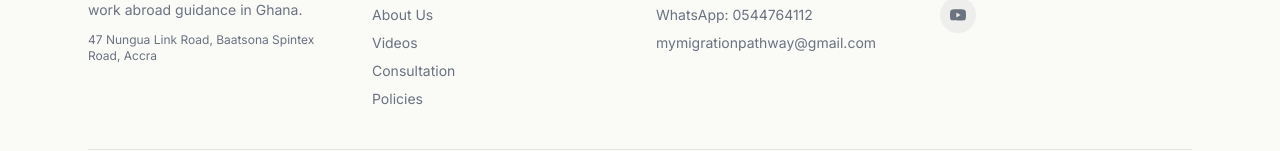
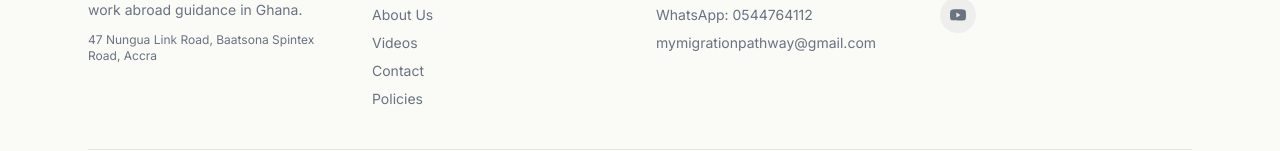
Before and after one commit to Feel-The-AGI/my-migration-pathway, a Next.js app: page / in a window 1280 px wide. Shown: the part 8504-8655 px from the top of the page. Built offline with nearby package versions, Linux system fonts and the light colour scheme; a web font is replaced by a local one.

Commit message:
Fix nav and footer links to route to actual pages instead of anchor sections

```diff
--- a/app/page.tsx
+++ b/app/page.tsx
@@ -115,11 +115,11 @@ export default function HomePage() {
           </Link>
           {/* Desktop Nav */}
           <div className="hidden items-center gap-5 lg:flex xl:gap-6">
-            <a href="#services" className="text-sm text-slate hover:text-charcoal">Services</a>
-            <a href="#destinations" className="text-sm text-slate hover:text-charcoal">Destinations</a>
-            <a href="#about" className="text-sm text-slate hover:text-charcoal">About</a>
+            <Link href="/services" className="text-sm text-slate hover:text-charcoal">Services</Link>
+            <Link href="/destinations" className="text-sm text-slate hover:text-charcoal">Destinations</Link>
+            <Link href="/about" className="text-sm text-slate hover:text-charcoal">About</Link>
             <a href="#videos" className="text-sm text-slate hover:text-charcoal">Videos</a>
-            <a href="#consultation" className="text-sm text-slate hover:text-charcoal">Contact</a>
+            <Link href="/contact" className="text-sm text-slate hover:text-charcoal">Contact</Link>
             <a href="#policies" className="text-sm text-slate hover:text-charcoal">Policies</a>
             <a
               href="https://whatsapp.com/channel/0029Vb8CWnkGU3BFQ3uq7W1H"
@@ -155,11 +155,11 @@ export default function HomePage() {
         {menuOpen && (
           <div className="border-t border-charcoal/10 bg-warmwhite px-4 pb-4 pt-2 lg:hidden sm:px-6">
             <div className="flex flex-col gap-1">
-              <a href="#services" onClick={() => setMenuOpen(false)} className="rounded-lg px-3 py-2.5 text-sm font-medium text-slate transition hover:bg-charcoal/5 hover:text-charcoal">Services</a>
-              <a href="#destinations" onClick={() => setMenuOpen(false)} className="rounded-lg px-3 py-2.5 text-sm font-medium text-slate transition hover:bg-charcoal/5 hover:text-charcoal">Destinations</a>
-              <a href="#about" onClick={() => setMenuOpen(false)} className="rounded-lg px-3 py-2.5 text-sm font-medium text-slate transition hover:bg-charcoal/5 hover:text-charcoal">About</a>
+              <Link href="/services" onClick={() => setMenuOpen(false)} className="rounded-lg px-3 py-2.5 text-sm font-medium text-slate transition hover:bg-charcoal/5 hover:text-charcoal">Services</Link>
+              <Link href="/destinations" onClick={() => setMenuOpen(false)} className="rounded-lg px-3 py-2.5 text-sm font-medium text-slate transition hover:bg-charcoal/5 hover:text-charcoal">Destinations</Link>
+              <Link href="/about" onClick={() => setMenuOpen(false)} className="rounded-lg px-3 py-2.5 text-sm font-medium text-slate transition hover:bg-charcoal/5 hover:text-charcoal">About</Link>
               <a href="#videos" onClick={() => setMenuOpen(false)} className="rounded-lg px-3 py-2.5 text-sm font-medium text-slate transition hover:bg-charcoal/5 hover:text-charcoal">Videos</a>
-              <a href="#consultation" onClick={() => setMenuOpen(false)} className="rounded-lg px-3 py-2.5 text-sm font-medium text-slate transition hover:bg-charcoal/5 hover:text-charcoal">Contact</a>
+              <Link href="/contact" onClick={() => setMenuOpen(false)} className="rounded-lg px-3 py-2.5 text-sm font-medium text-slate transition hover:bg-charcoal/5 hover:text-charcoal">Contact</Link>
               <a href="#policies" onClick={() => setMenuOpen(false)} className="rounded-lg px-3 py-2.5 text-sm font-medium text-slate transition hover:bg-charcoal/5 hover:text-charcoal">Policies</a>
               <a
                 href="https://whatsapp.com/channel/0029Vb8CWnkGU3BFQ3uq7W1H"
@@ -808,11 +808,11 @@ export default function HomePage() {
             </div>
             <div className="flex flex-col gap-2 text-sm">
               <p className="font-semibold text-charcoal">Quick Links</p>
-              <a className="text-slate hover:text-charcoal" href="#services">Services</a>
-              <a className="text-slate hover:text-charcoal" href="#destinations">Destinations</a>
-              <a className="text-slate hover:text-charcoal" href="#about">About Us</a>
+              <Link className="text-slate hover:text-charcoal" href="/services">Services</Link>
+              <Link className="text-slate hover:text-charcoal" href="/destinations">Destinations</Link>
+              <Link className="text-slate hover:text-charcoal" href="/about">About Us</Link>
               <a className="text-slate hover:text-charcoal" href="#videos">Videos</a>
-              <a className="text-slate hover:text-charcoal" href="#consultation">Consultation</a>
+              <Link className="text-slate hover:text-charcoal" href="/contact">Contact</Link>
               <a className="text-slate hover:text-charcoal" href="#policies">Policies</a>
             </div>
             <div className="flex flex-col gap-2 text-sm">
```
